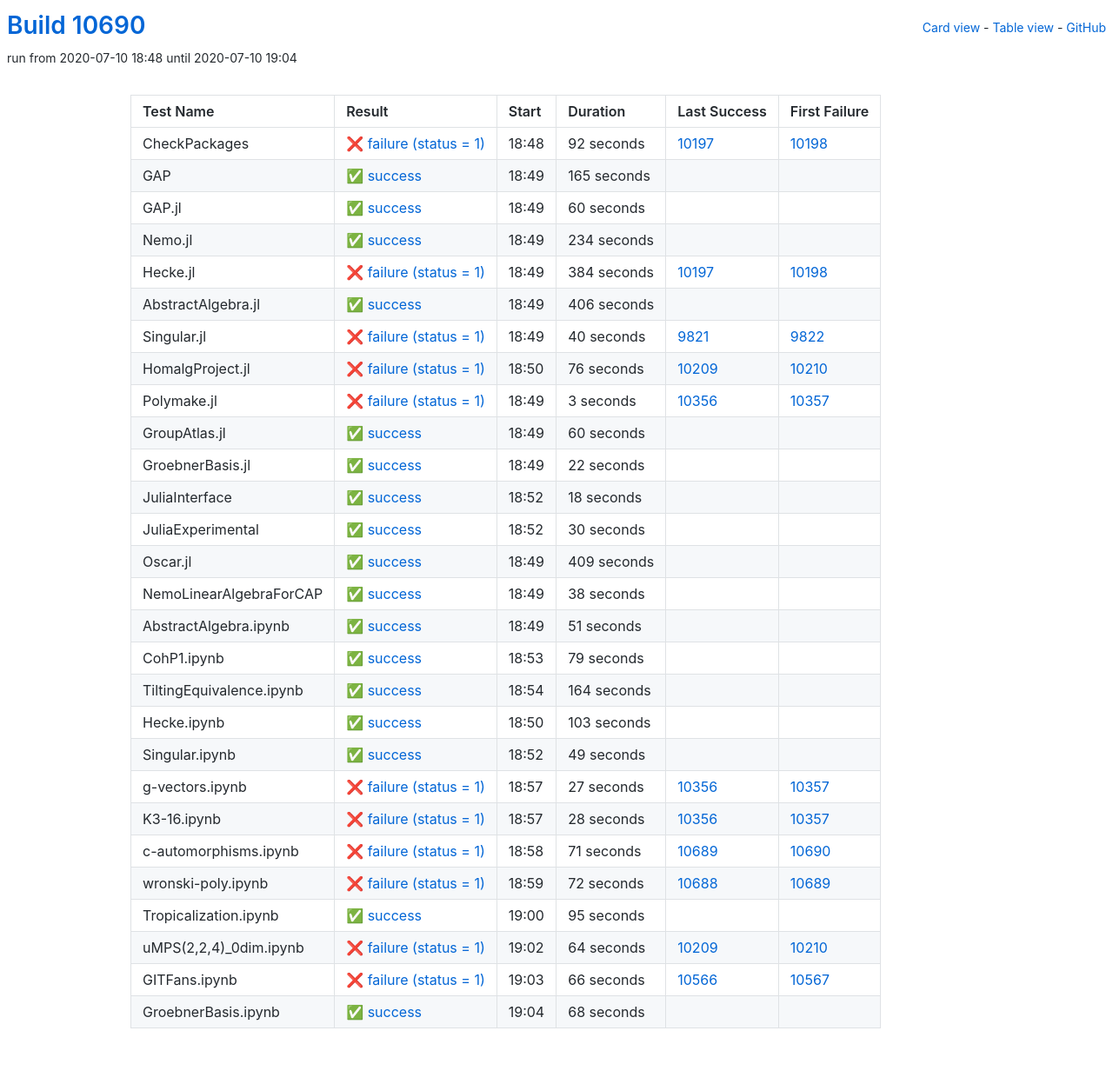
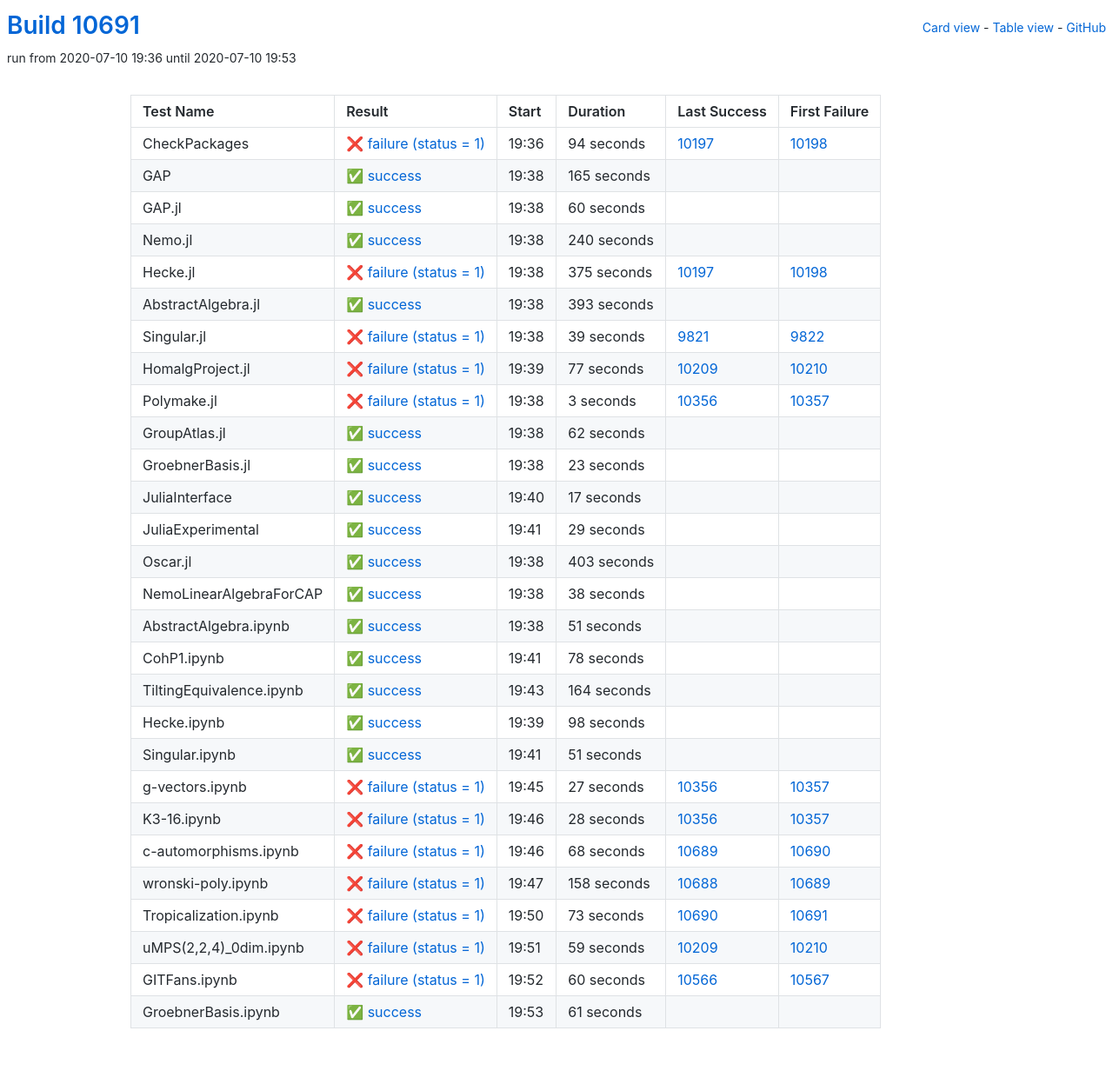
Before and after one commit to oscar-system/oscar-ci-status, a Jekyll site: the page built from table.html, in a window 1280 px wide. Shown: the whole page at 87% size. Built offline with Jekyll 4.4.1, drawn with Linux system fonts in a browser that asks for light colours.

Commit message:
Build #10691

```diff
--- a/_data/ci.yml
+++ b/_data/ci.yml
@@ -1,6 +1,6 @@
 ---
-build: 10690
-build_url: https://oscarci.mathematik.uni-kl.de/job/oscar/10690/
+build: 10691
+build_url: https://oscarci.mathematik.uni-kl.de/job/oscar/10691/
 job: oscar
 organization: oscar-system
 repo: oscar-ci-status
@@ -8,20 +8,20 @@
 tests:
 - name: CheckPackages
   id: checkpackages
-  log: https://oscarci.mathematik.uni-kl.de/job/oscar/10690/artifact/logs/build-10690/CheckPackages.log
-  start: 2020-07-10 18:48
+  log: https://oscarci.mathematik.uni-kl.de/job/oscar/10691/artifact/logs/build-10691/CheckPackages.log
+  start: 2020-07-10 19:36
   success: false
   exitcode: 1
   status: failure
-  duration: 92
+  duration: 94
   last_success: 10197
   last_success_url: https://oscarci.mathematik.uni-kl.de/job/oscar/10197/
   first_failure: 10198
   first_failure_url: https://oscarci.mathematik.uni-kl.de/job/oscar/10198/
 - name: GAP
   id: gap
-  log: https://oscarci.mathematik.uni-kl.de/job/oscar/10690/artifact/logs/build-10690/GAP.log
-  start: 2020-07-10 18:49
+  log: https://oscarci.mathematik.uni-kl.de/job/oscar/10691/artifact/logs/build-10691/GAP.log
+  start: 2020-07-10 19:38
   success: true
   exitcode: 0
   status: success
@@ -32,8 +32,8 @@
   first_failure_url:
 - name: GAP.jl
   id: gap-jl
-  log: https://oscarci.mathematik.uni-kl.de/job/oscar/10690/artifact/logs/build-10690/GAP.jl.log
-  start: 2020-07-10 18:49
+  log: https://oscarci.mathematik.uni-kl.de/job/oscar/10691/artifact/logs/build-10691/GAP.jl.log
+  start: 2020-07-10 19:38
   success: true
   exitcode: 0
   status: success
@@ -44,68 +44,68 @@
   first_failure_url:
 - name: Nemo.jl
   id: nemo-jl
-  log: https://oscarci.mathematik.uni-kl.de/job/oscar/10690/artifact/logs/build-10690/Nemo.jl.log
-  start: 2020-07-10 18:49
+  log: https://oscarci.mathematik.uni-kl.de/job/oscar/10691/artifact/logs/build-10691/Nemo.jl.log
+  start: 2020-07-10 19:38
   success: true
   exitcode: 0
   status: success
-  duration: 234
+  duration: 240
   last_success: false
   last_success_url:
   first_failure: false
   first_failure_url:
 - name: Hecke.jl
   id: hecke-jl
-  log: https://oscarci.mathematik.uni-kl.de/job/oscar/10690/artifact/logs/build-10690/Hecke.jl.log
-  start: 2020-07-10 18:49
+  log: https://oscarci.mathematik.uni-kl.de/job/oscar/10691/artifact/logs/build-10691/Hecke.jl.log
+  start: 2020-07-10 19:38
   success: false
   exitcode: 1
   status: failure
-  duration: 384
+  duration: 375
   last_success: 10197
   last_success_url: https://oscarci.mathematik.uni-kl.de/job/oscar/10197/
   first_failure: 10198
   first_failure_url: https://oscarci.mathematik.uni-kl.de/job/oscar/10198/
 - name: AbstractAlgebra.jl
   id: abstractalgebra-jl
-  log: https://oscarci.mathematik.uni-kl.de/job/oscar/10690/artifact/logs/build-10690/AbstractAlgebra.jl.log
-  start: 2020-07-10 18:49
+  log: https://oscarci.mathematik.uni-kl.de/job/oscar/10691/artifact/logs/build-10691/AbstractAlgebra.jl.log
+  start: 2020-07-10 19:38
   success: true
   exitcode: 0
   status: success
-  duration: 406
+  duration: 393
   last_success: false
   last_success_url:
   first_failure: false
   first_failure_url:
 - name: Singular.jl
   id: singular-jl
-  log: https://oscarci.mathematik.uni-kl.de/job/oscar/10690/artifact/logs/build-10690/Singular.jl.log
-  start: 2020-07-10 18:49
+  log: https://oscarci.mathematik.uni-kl.de/job/oscar/10691/artifact/logs/build-10691/Singular.jl.log
+  start: 2020-07-10 19:38
   success: false
   exitcode: 1
   status: failure
-  duration: 40
+  duration: 39
   last_success: 9821
   last_success_url: https://oscarci.mathematik.uni-kl.de/job/oscar/9821/
   first_failure: 9822
   first_failure_url: https://oscarci.mathematik.uni-kl.de/job/oscar/9822/
 - name: HomalgProject.jl
   id: homalgproject-jl
-  log: https://oscarci.mathematik.uni-kl.de/job/oscar/10690/artifact/logs/build-10690/HomalgProject.jl.log
-  start: 2020-07-10 18:50
+  log: https://oscarci.mathematik.uni-kl.de/job/oscar/10691/artifact/logs/build-10691/HomalgProject.jl.log
+  start: 2020-07-10 19:39
   success: false
   exitcode: 1
   status: failure
-  duration: 76
+  duration: 77
   last_success: 10209
   last_success_url: https://oscarci.mathematik.uni-kl.de/job/oscar/10209/
   first_failure: 10210
   first_failure_url: https://oscarci.mathematik.uni-kl.de/job/oscar/10210/
 - name: Polymake.jl
   id: polymake-jl
-  log: https://oscarci.mathematik.uni-kl.de/job/oscar/10690/artifact/logs/build-10690/Polymake.jl.log
-  start: 2020-07-10 18:49
+  log: https://oscarci.mathematik.uni-kl.de/job/oscar/10691/artifact/logs/build-10691/Polymake.jl.log
+  start: 2020-07-10 19:38
   success: false
   exitcode: 1
   status: failure
@@ -116,68 +116,68 @@
   first_failure_url: https://oscarci.mathematik.uni-kl.de/job/oscar/10357/
 - name: GroupAtlas.jl
   id: groupatlas-jl
-  log: https://oscarci.mathematik.uni-kl.de/job/oscar/10690/artifact/logs/build-10690/GroupAtlas.jl.log
-  start: 2020-07-10 18:49
+  log: https://oscarci.mathematik.uni-kl.de/job/oscar/10691/artifact/logs/build-10691/GroupAtlas.jl.log
+  start: 2020-07-10 19:38
   success: true
   exitcode: 0
   status: success
-  duration: 60
+  duration: 62
   last_success: false
   last_success_url:
   first_failure: false
   first_failure_url:
 - name: GroebnerBasis.jl
   id: groebnerbasis-jl
-  log: https://oscarci.mathematik.uni-kl.de/job/oscar/10690/artifact/logs/build-10690/GroebnerBasis.jl.log
-  start: 2020-07-10 18:49
+  log: https://oscarci.mathematik.uni-kl.de/job/oscar/10691/artifact/logs/build-10691/GroebnerBasis.jl.log
+  start: 2020-07-10 19:38
   success: true
   exitcode: 0
   status: success
-  duration: 22
+  duration: 23
   last_success: false
   last_success_url:
   first_failure: false
   first_failure_url:
 - name: JuliaInterface
   id: juliainterface
-  log: https://oscarci.mathematik.uni-kl.de/job/oscar/10690/artifact/logs/build-10690/JuliaInterface.log
-  start: 2020-07-10 18:52
+  log: https://oscarci.mathematik.uni-kl.de/job/oscar/10691/artifact/logs/build-10691/JuliaInterface.log
+  start: 2020-07-10 19:40
   success: true
   exitcode: 0
   status: success
-  duration: 18
+  duration: 17
   last_success: false
   last_success_url:
   first_failure: false
   first_failure_url:
 - name: JuliaExperimental
   id: juliaexperimental
-  log: https://oscarci.mathematik.uni-kl.de/job/oscar/10690/artifact/logs/build-10690/JuliaExperimental.log
-  start: 2020-07-10 18:52
+  log: https://oscarci.mathematik.uni-kl.de/job/oscar/10691/artifact/logs/build-10691/JuliaExperimental.log
+  start: 2020-07-10 19:41
   success: true
   exitcode: 0
   status: success
-  duration: 30
+  duration: 29
   last_success: false
   last_success_url:
   first_failure: false
   first_failure_url:
 - name: Oscar.jl
   id: oscar-jl
-  log: https://oscarci.mathematik.uni-kl.de/job/oscar/10690/artifact/logs/build-10690/Oscar.jl.log
-  start: 2020-07-10 18:49
+  log: https://oscarci.mathematik.uni-kl.de/job/oscar/10691/artifact/logs/build-10691/Oscar.jl.log
+  start: 2020-07-10 19:38
   success: true
   exitcode: 0
   status: success
-  duration: 409
+  duration: 403
   last_success: false
   last_success_url:
   first_failure: false
   first_failure_url:
 - name: NemoLinearAlgebraForCAP
   id: nemolinearalgebraforcap
-  log: https://oscarci.mathematik.uni-kl.de/job/oscar/10690/artifact/logs/build-10690/NemoLinearAlgebraForCAP.log
-  start: 2020-07-10 18:49
+  log: https://oscarci.mathematik.uni-kl.de/job/oscar/10691/artifact/logs/build-10691/NemoLinearAlgebraForCAP.log
+  start: 2020-07-10 19:38
   success: true
   exitcode: 0
   status: success
@@ -188,8 +188,8 @@
   first_failure_url:
 - name: AbstractAlgebra.ipynb
   id: abstractalgebra-ipynb
-  log: https://oscarci.mathematik.uni-kl.de/job/oscar/10690/artifact/logs/build-10690/AbstractAlgebra.ipynb.log
-  start: 2020-07-10 18:49
+  log: https://oscarci.mathematik.uni-kl.de/job/oscar/10691/artifact/logs/build-10691/AbstractAlgebra.ipynb.log
+  start: 2020-07-10 19:38
   success: true
   exitcode: 0
   status: success
@@ -200,20 +200,20 @@
   first_failure_url:
 - name: CohP1.ipynb
   id: cohp1-ipynb
-  log: https://oscarci.mathematik.uni-kl.de/job/oscar/10690/artifact/logs/build-10690/CohP1.ipynb.log
-  start: 2020-07-10 18:53
+  log: https://oscarci.mathematik.uni-kl.de/job/oscar/10691/artifact/logs/build-10691/CohP1.ipynb.log
+  start: 2020-07-10 19:41
   success: true
   exitcode: 0
   status: success
-  duration: 79
+  duration: 78
   last_success: false
   last_success_url:
   first_failure: false
   first_failure_url:
 - name: TiltingEquivalence.ipynb
   id: tiltingequivalence-ipynb
-  log: https://oscarci.mathematik.uni-kl.de/job/oscar/10690/artifact/logs/build-10690/TiltingEquivalence.ipynb.log
-  start: 2020-07-10 18:54
+  log: https://oscarci.mathematik.uni-kl.de/job/oscar/10691/artifact/logs/build-10691/TiltingEquivalence.ipynb.log
+  start: 2020-07-10 19:43
   success: true
   exitcode: 0
   status: success
@@ -224,32 +224,32 @@
   first_failure_url:
 - name: Hecke.ipynb
   id: hecke-ipynb
-  log: https://oscarci.mathematik.uni-kl.de/job/oscar/10690/artifact/logs/build-10690/Hecke.ipynb.log
-  start: 2020-07-10 18:50
+  log: https://oscarci.mathematik.uni-kl.de/job/oscar/10691/artifact/logs/build-10691/Hecke.ipynb.log
+  start: 2020-07-10 19:39
   success: true
   exitcode: 0
   status: success
-  duration: 103
+  duration: 98
   last_success: false
   last_success_url:
   first_failure: false
   first_failure_url:
 - name: Singular.ipynb
   id: singular-ipynb
-  log: https://oscarci.mathematik.uni-kl.de/job/oscar/10690/artifact/logs/build-10690/Singular.ipynb.log
-  start: 2020-07-10 18:52
+  log: https://oscarci.mathematik.uni-kl.de/job/oscar/10691/artifact/logs/build-10691/Singular.ipynb.log
+  start: 2020-07-10 19:41
   success: true
   exitcode: 0
   status: success
-  duration: 49
+  duration: 51
   last_success: false
   last_success_url:
   first_failure: false
   first_failure_url:
 - name: g-vectors.ipynb
   id: g-vectors-ipynb
-  log: https://oscarci.mathematik.uni-kl.de/job/oscar/10690/artifact/logs/build-10690/g-vectors.ipynb.log
-  start: 2020-07-10 18:57
+  log: https://oscarci.mathematik.uni-kl.de/job/oscar/10691/artifact/logs/build-10691/g-vectors.ipynb.log
+  start: 2020-07-10 19:45
   success: false
   exitcode: 1
   status: failure
@@ -260,8 +260,8 @@
   first_failure_url: https://oscarci.mathematik.uni-kl.de/job/oscar/10357/
 - name: K3-16.ipynb
   id: k3-16-ipynb
-  log: https://oscarci.mathematik.uni-kl.de/job/oscar/10690/artifact/logs/build-10690/K3-16.ipynb.log
-  start: 2020-07-10 18:57
+  log: https://oscarci.mathematik.uni-kl.de/job/oscar/10691/artifact/logs/build-10691/K3-16.ipynb.log
+  start: 2020-07-10 19:46
   success: false
   exitcode: 1
   status: failure
@@ -272,72 +272,72 @@
   first_failure_url: https://oscarci.mathematik.uni-kl.de/job/oscar/10357/
 - name: c-automorphisms.ipynb
   id: c-automorphisms-ipynb
-  log: https://oscarci.mathematik.uni-kl.de/job/oscar/10690/artifact/logs/build-10690/c-automorphisms.ipynb.log
-  start: 2020-07-10 18:58
+  log: https://oscarci.mathematik.uni-kl.de/job/oscar/10691/artifact/logs/build-10691/c-automorphisms.ipynb.log
+  start: 2020-07-10 19:46
   success: false
   exitcode: 1
   status: failure
-  duration: 71
+  duration: 68
   last_success: 10689
   last_success_url: https://oscarci.mathematik.uni-kl.de/job/oscar/10689/
   first_failure: 10690
   first_failure_url: https://oscarci.mathematik.uni-kl.de/job/oscar/10690/
 - name: wronski-poly.ipynb
   id: wronski-poly-ipynb
-  log: https://oscarci.mathematik.uni-kl.de/job/oscar/10690/artifact/logs/build-10690/wronski-poly.ipynb.log
-  start: 2020-07-10 18:59
+  log: https://oscarci.mathematik.uni-kl.de/job/oscar/10691/artifact/logs/build-10691/wronski-poly.ipynb.log
+  start: 2020-07-10 19:47
   success: false
   exitcode: 1
   status: failure
-  duration: 72
+  duration: 158
   last_success: 10688
   last_success_url: https://oscarci.mathematik.uni-kl.de/job/oscar/10688/
   first_failure: 10689
   first_failure_url: https://oscarci.mathematik.uni-kl.de/job/oscar/10689/
 - name: Tropicalization.ipynb
   id: tropicalization-ipynb
-  log: https://oscarci.mathematik.uni-kl.de/job/oscar/10690/artifact/logs/build-10690/Tropicalization.ipynb.log
-  start: 2020-07-10 19:00
-  success: true
-  exitcode: 0
-  status: success
-  duration: 95
-  last_success: false
-  last_success_url:
-  first_failure: false
-  first_failure_url:
-- name: uMPS(2,2,4)_0dim.ipynb
-  id: umps-2-2-4-0dim-ipynb
-  log: https://oscarci.mathematik.uni-kl.de/job/oscar/10690/artifact/logs/build-10690/uMPS-2-2-4-_0dim.ipynb.log
-  start: 2020-07-10 19:02
+  log: https://oscarci.mathematik.uni-kl.de/job/oscar/10691/artifact/logs/build-10691/Tropicalization.ipynb.log
+  start: 2020-07-10 19:50
   success: false
   exitcode: 1
   status: failure
-  duration: 64
+  duration: 73
+  last_success: 10690
+  last_success_url: https://oscarci.mathematik.uni-kl.de/job/oscar/10690/
+  first_failure: 10691
+  first_failure_url: https://oscarci.mathematik.uni-kl.de/job/oscar/10691/
+- name: uMPS(2,2,4)_0dim.ipynb
+  id: umps-2-2-4-0dim-ipynb
+  log: https://oscarci.mathematik.uni-kl.de/job/oscar/10691/artifact/logs/build-10691/uMPS-2-2-4-_0dim.ipynb.log
+  start: 2020-07-10 19:51
+  success: false
+  exitcode: 1
+  status: failure
+  duration: 59
   last_success: 10209
   last_success_url: https://oscarci.mathematik.uni-kl.de/job/oscar/10209/
   first_failure: 10210
   first_failure_url: https://oscarci.mathematik.uni-kl.de/job/oscar/10210/
 - name: GITFans.ipynb
   id: gitfans-ipynb
-  log: https://oscarci.mathematik.uni-kl.de/job/oscar/10690/artifact/logs/build-10690/GITFans.ipynb.log
-  start: 2020-07-10 19:03
+  log: https://oscarci.mathematik.uni-kl.de/job/oscar/10691/artifact/logs/build-10691/GITFans.ipynb.log
+  start: 2020-07-10 19:52
   success: false
   exitcode: 1
   status: failure
-  duration: 66
+  duration: 60
   last_success: 10566
   last_success_url: https://oscarci.mathematik.uni-kl.de/job/oscar/10566/
   first_failure: 10567
   first_failure_url: https://oscarci.mathematik.uni-kl.de/job/oscar/10567/
 - name: GroebnerBasis.ipynb
   id: groebnerbasis-ipynb
-  log: https://oscarci.mathematik.uni-kl.de/job/oscar/10690/artifact/logs/build-10690/GroebnerBasis.ipynb.log
-  start: 2020-07-10 19:04
+  log: https://oscarci.mathematik.uni-kl.de/job/oscar/10691/artifact/logs/build-10691/GroebnerBasis.ipynb.log
+  start: 2020-07-10 19:53
   success: true
   exitcode: 0
   status: success
-  duration: 68
+  duration: 61
   last_success: false
   last_success_url:
   first_failure: false
```
Also changed, not shown: README.md.
